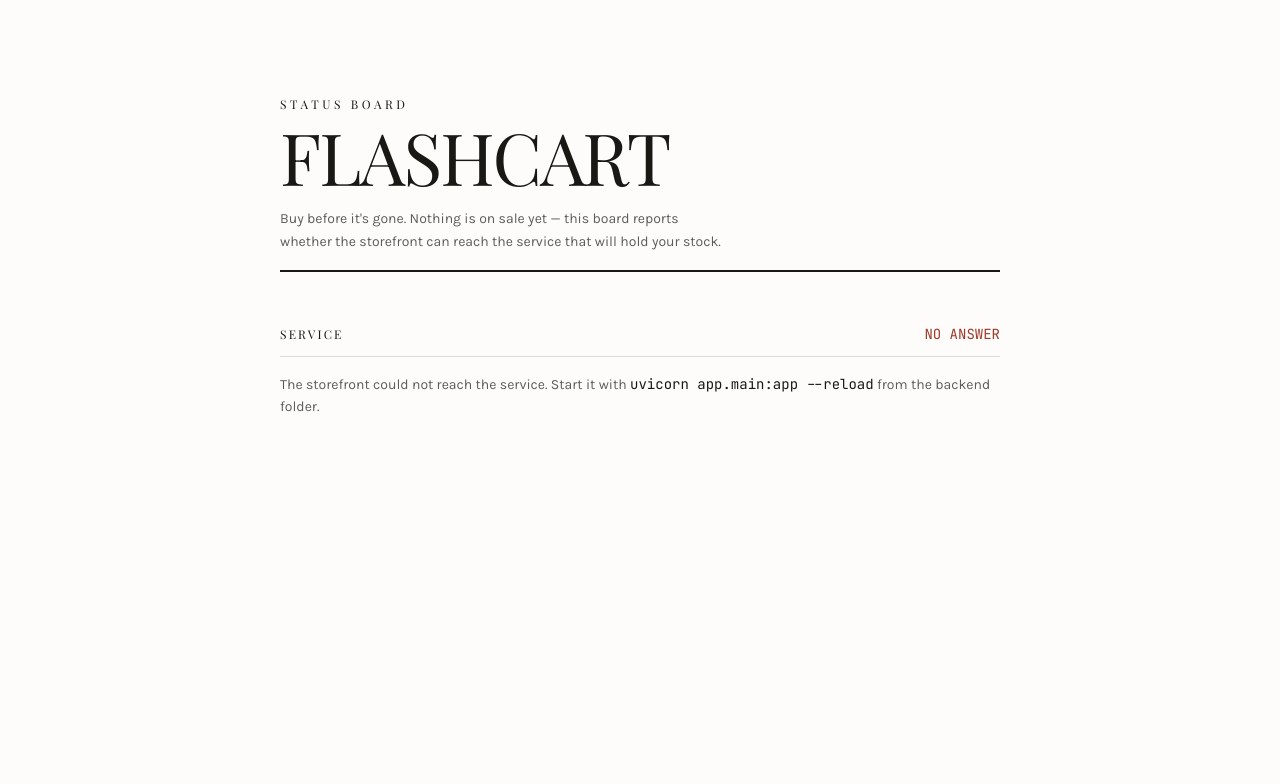
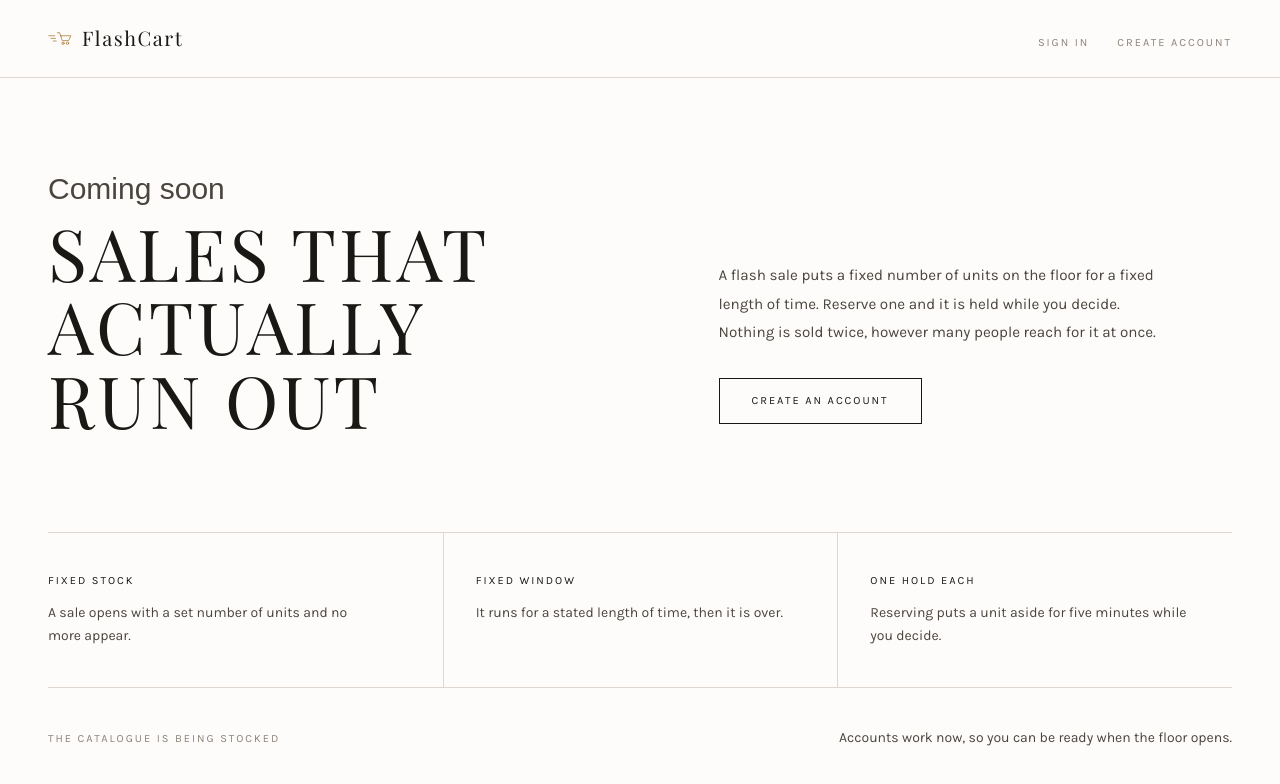
Before and after one commit to Yashseth2710/Flashcart, a Next.js app in the folder frontend/: page / in a window 1280 px wide. Shown: the top 784 px of the page. Built offline with nearby package versions, Linux system fonts and the light colour scheme; no server answers; a web font is replaced by a local one.

Commit message:
Greet people by name once they are signed in

```diff
--- a/frontend/src/app/page.tsx
+++ b/frontend/src/app/page.tsx
@@ -1,20 +1,69 @@
-import { ServiceBoard } from "@/components/board/service-board";
+import Link from "next/link";
+
+import { SiteHeader } from "@/components/site-header";
+
+const rules = [
+  { term: "Fixed stock", detail: "A sale opens with a set number of units and no more appear." },
+  { term: "Fixed window", detail: "It runs for a stated length of time, then it is over." },
+  { term: "One hold each", detail: "Reserving puts a unit aside for five minutes while you decide." },
+] as const;
 
 export default function Home() {
   return (
-    <main className="mx-auto min-h-dvh w-full max-w-3xl px-6 py-16 sm:py-24">
-      <header className="border-b-2 border-ink pb-4">
-        <p className="font-display text-xs uppercase tracking-[0.3em] text-dim">Status board</p>
-        <h1 className="mt-2 font-display text-5xl uppercase leading-none tracking-tight sm:text-7xl">
-          FlashCart
-        </h1>
-        <p className="mt-4 max-w-md text-sm leading-relaxed text-ink/70">
-          Buy before it&apos;s gone. Nothing is on sale yet — this board reports whether the
-          storefront can reach the service that will hold your stock.
-        </p>
-      </header>
+    <>
+      <SiteHeader />
 
-      <ServiceBoard />
-    </main>
+      <main className="px-6 sm:px-12">
+        <section className="grid items-end gap-10 py-16 lg:grid-cols-[1.15fr_1fr] lg:gap-20 lg:py-24">
+          <div>
+            <p className="font-script text-3xl leading-none text-ink-soft">Coming soon</p>
+            <h1 className="mt-3 font-display text-5xl uppercase leading-[1.02] tracking-[0.045em] sm:text-6xl xl:text-7xl">
+              Sales that
+              <br />
+              actually
+              <br />
+              run out
+            </h1>
+          </div>
+
+          <div className="lg:pb-3">
+            <p className="max-w-md text-[0.95rem] leading-[1.85] text-ink-soft">
+              A flash sale puts a fixed number of units on the floor for a fixed length of
+              time. Reserve one and it is held while you decide. Nothing is sold twice, however
+              many people reach for it at once.
+            </p>
+            <Link
+              href="/register"
+              className="label mt-8 inline-block border border-ink px-8 py-3.5 transition-colors hover:bg-ink hover:text-paper"
+            >
+              Create an account
+            </Link>
+          </div>
+        </section>
+
+        <section className="border-t border-rule">
+          <dl className="grid sm:grid-cols-3">
+            {rules.map((rule, index) => (
+              <div
+                key={rule.term}
+                className={`py-8 sm:py-10 ${index > 0 ? "border-t border-rule sm:border-l sm:border-t-0 sm:pl-8" : "sm:pr-8"}`}
+              >
+                <dt className="label text-ink">{rule.term}</dt>
+                <dd className="mt-3 max-w-xs text-sm leading-relaxed text-ink-soft">
+                  {rule.detail}
+                </dd>
+              </div>
+            ))}
+          </dl>
+        </section>
+
+        <section className="flex flex-wrap items-baseline justify-between gap-4 border-t border-rule py-10">
+          <p className="label text-muted">The catalogue is being stocked</p>
+          <p className="text-sm text-ink-soft">
+            Accounts work now, so you can be ready when the floor opens.
+          </p>
+        </section>
+      </main>
+    </>
   );
 }
--- /dev/null
+++ b/frontend/src/components/site-header.tsx
@@ -0,0 +1,44 @@
+"use client";
+
+import Link from "next/link";
+
+import { LogoInline } from "@/components/brand/logo";
+import { useLogout, useSession } from "@/hooks/use-session";
+
+export function SiteHeader() {
+  const { profile, isLoading } = useSession();
+  const { mutate: signOut, isPending } = useLogout();
+
+  return (
+    <header className="flex items-baseline justify-between border-b border-rule px-6 py-6 sm:px-12">
+      <Link href="/" aria-label="FlashCart home">
+        <LogoInline />
+      </Link>
+
+      <nav className="label flex items-center gap-7 text-muted">
+        {isLoading ? null : profile ? (
+          <>
+            {profile.role === "ADMIN" ? (
+              <Link href="/admin" className="hover:text-ink">
+                Admin
+              </Link>
+            ) : null}
+            <span className="hidden text-ink sm:inline">{profile.name}</span>
+            <button onClick={() => signOut()} disabled={isPending} className="hover:text-ink">
+              Sign out
+            </button>
+          </>
+        ) : (
+          <>
+            <Link href="/login" className="hover:text-ink">
+              Sign in
+            </Link>
+            <Link href="/register" className="hover:text-ink">
+              Create account
+            </Link>
+          </>
+        )}
+      </nav>
+    </header>
+  );
+}
```
